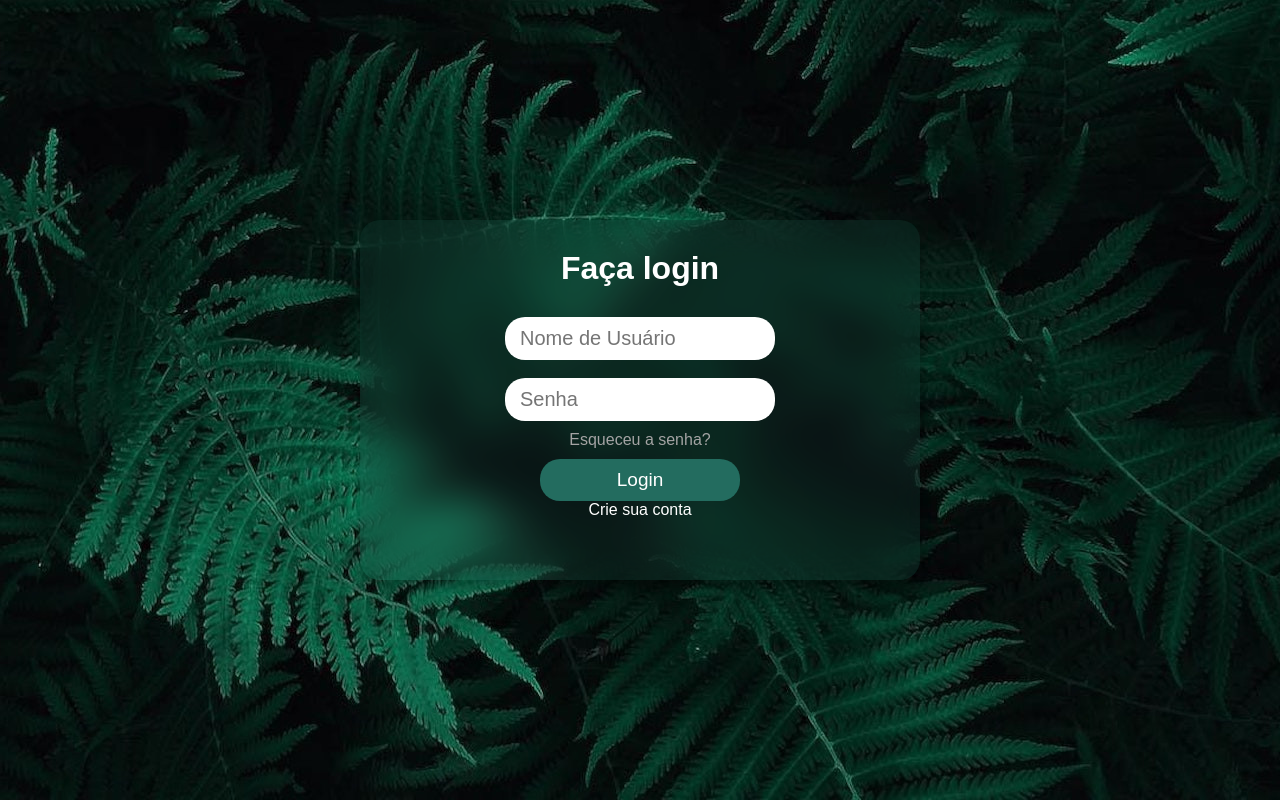
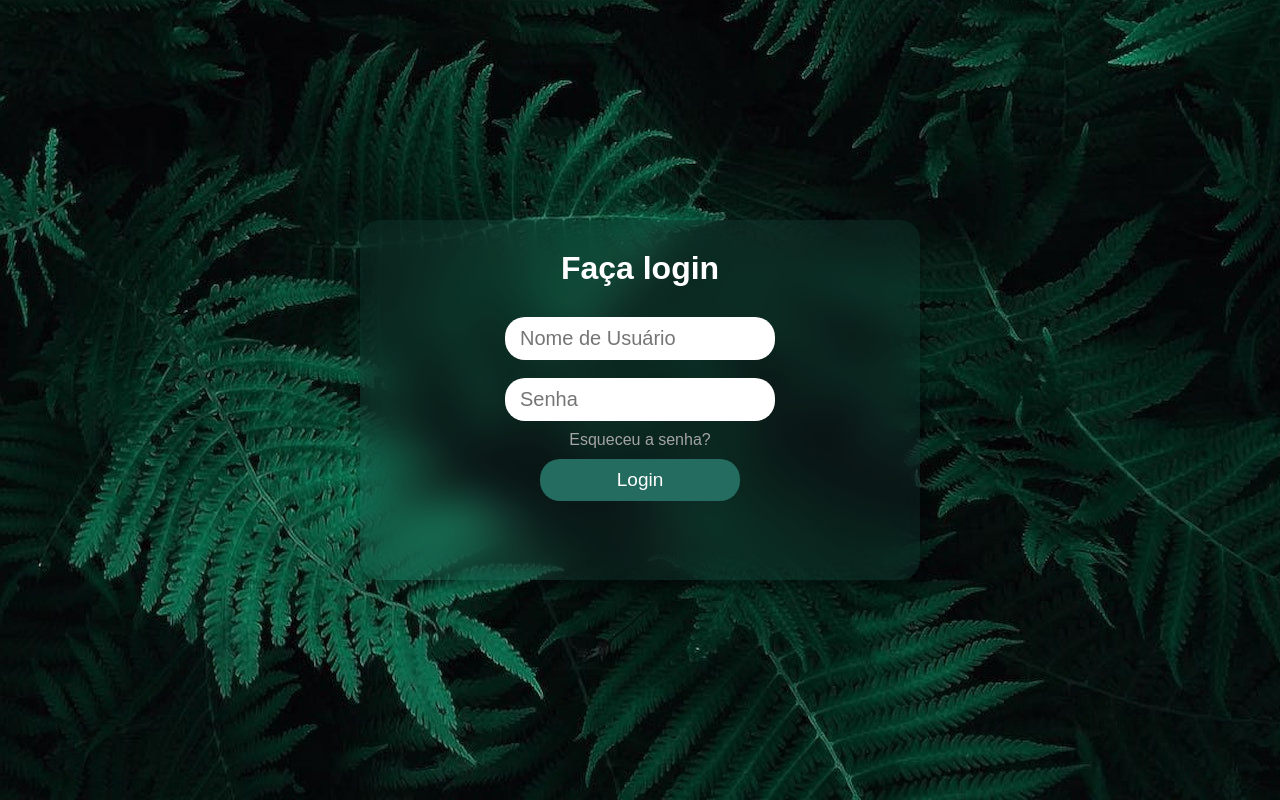
Before and after one commit to 3ovospor1real/projetos, a plain HTML site: page login-screen/index.html in a window 1280 px wide. Drawn offline with Linux system fonts and the light colour scheme.

Commit message:
Botão de crie sua conta removido

```diff
--- a/login-screen/index.html
+++ b/login-screen/index.html
@@ -15,7 +15,6 @@
                 <input type="password" placeholder="Senha">
                 <a href="#" id="forget_password">Esqueceu a senha?</a>
                 <button>Login</button>
-                <a id="sign_in">Crie sua conta</a>
             </form>
         </div>
 </body>
--- a/login-screen/style.css
+++ b/login-screen/style.css
@@ -75,8 +75,3 @@ button:hover {
     color: #236c5f;
     transition-duration: 0.5s;
 }
-
-#sign_in {
-    display: flex;
-    justify-content: center;
-}
```
